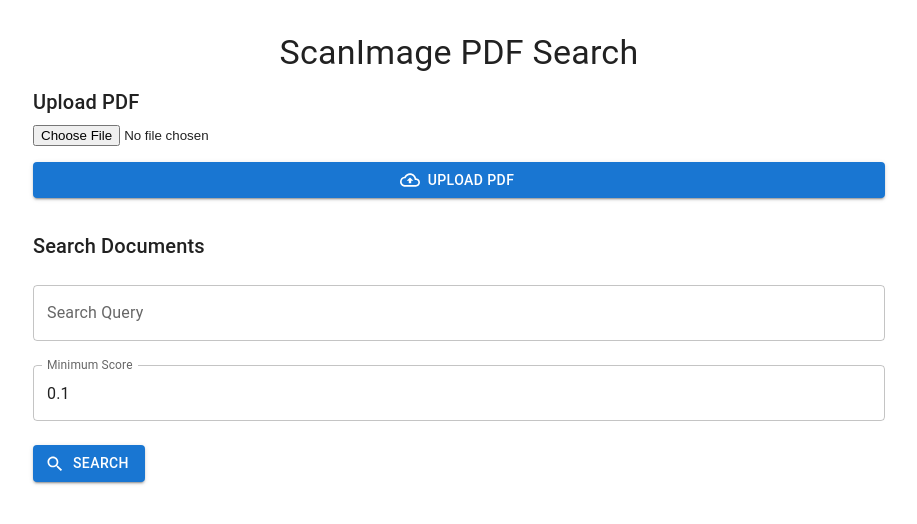
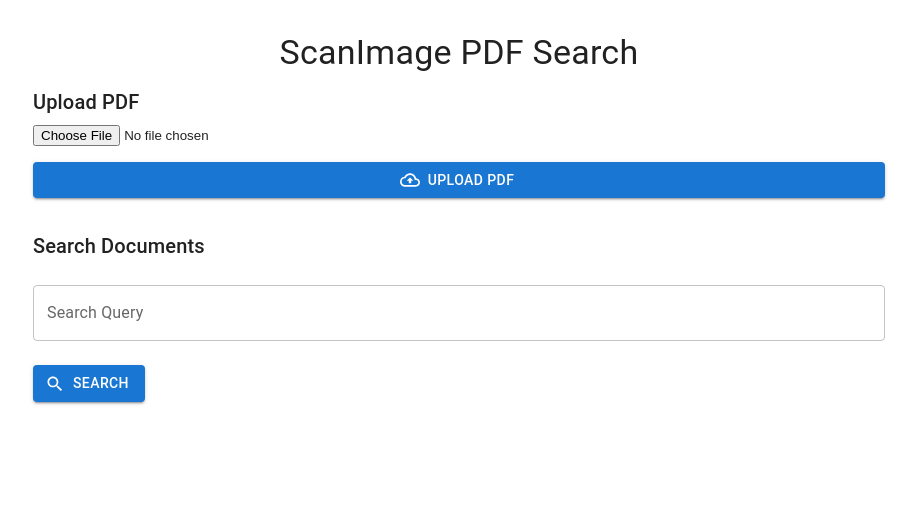
Before and after one commit to khampheeraphopIT/PytesseractFe, a React (Vite) app: page / in a window 1280 px wide. Shown: the top 524 px of the page, without its empty margins (181-1098 px from the left). Built offline with nearby package versions, Linux system fonts and the light colour scheme.

Commit message:
change props

```diff
--- a/src/App.tsx
+++ b/src/App.tsx
@@ -5,7 +5,7 @@ import UploadForm from "./components/UploadForm";
 import type { ISearchForm } from "./type/SearchForm";
 
 const App: React.FC = () => {
-  const [searchResults, setSearchResults] = useState<ISearchForm[]>([]);
+  const [SearchForms, setSearchForms] = useState<ISearchForm[]>([]);
   const [uploadMessage, setUploadMessage] = useState<string>("");
 
   return (
@@ -34,15 +34,15 @@ const App: React.FC = () => {
         <Typography variant="h6" gutterBottom>
           Search Documents
         </Typography>
-        <SearchForm setSearchResults={setSearchResults} />
+        <SearchForm setSearchForms={setSearchForms} />
       </Box>
 
-      {searchResults.length > 0 && (
+      {SearchForms.length > 0 && (
         <Box>
           <Typography variant="h6" gutterBottom>
             Search Results
           </Typography>
-          {searchResults.map((result) => (
+          {SearchForms.map((result) => (
             <Box
               key={result.id}
               sx={{
--- a/src/components/SearchForm.tsx
+++ b/src/components/SearchForm.tsx
@@ -1,49 +1,49 @@
-import { useState } from 'react'
-import { Controller, useForm } from 'react-hook-form'
-import { Button, CircularProgress, TextField, Typography } from '@mui/material'
-import { SearchOutlined } from '@mui/icons-material'
-import type { ISearchForm } from '../type/SearchForm'
-import type { SearchRequest } from '../type/SearchRequest'
+import { useState } from 'react';
+import { Controller, useForm } from 'react-hook-form';
+import { Button, CircularProgress, TextField, Typography } from '@mui/material';
+import { SearchOutlined } from '@mui/icons-material';
+import type { ISearchForm } from '../type/SearchForm';
+import type { SearchRequest } from '../type/SearchRequest';
 
 interface SearchFormProps {
-  setSearchResults: React.Dispatch<React.SetStateAction<ISearchForm[]>>
+  setSearchForms: React.Dispatch<React.SetStateAction<ISearchForm[]>>;
 }
 
-const SearchForm: React.FC<SearchFormProps> = ({ setSearchResults }) => {
+const SearchForm: React.FC<SearchFormProps> = ({ setSearchForms }) => {
   const { control, handleSubmit, formState: { errors } } = useForm<SearchRequest>({
     defaultValues: {
       query: '',
       min_score: 0.1,
     },
-  })
+  });
 
-  const [isLoading, setIsLoading] = useState<boolean>(false)
-  const [message, setMessage] = useState<string>('')
+  const [isLoading, setIsLoading] = useState<boolean>(false);
+  const [message, setMessage] = useState<string>('');
 
   const onSubmit = async (data: SearchRequest) => {
-    setIsLoading(true)
+    setIsLoading(true);
     try {
       const response = await fetch('http://localhost:8000/api/v1/search', {
         method: 'POST',
         headers: { 'Content-Type': 'application/json' },
         body: JSON.stringify(data),
-      })
-      const results = await response.json()
+      });
+      const results = await response.json();
       if (response.ok) {
-        setSearchResults(results)
-        setMessage(results.length === 0 ? 'No results found' : '')
+        setSearchForms(results);
+        setMessage(results.length === 0 ? 'No results found' : '');
       } else {
-        setMessage(`Error: ${results.detail || 'Failed to search'}`)
-        setSearchResults([])
+        setMessage(`Error: ${results.detail || 'Failed to search'}`);
+        setSearchForms([]);
       }
     } catch (error) {
-      setMessage('Error searching documents')
-      setSearchResults([])
-      console.error(error)
+      setMessage('Error searching documents');
+      setSearchForms([]);
+      console.error(error);
     } finally {
-      setIsLoading(false)
+      setIsLoading(false);
     }
-  }
+  };
 
   return (
     <form onSubmit={handleSubmit(onSubmit)}>
@@ -55,31 +55,11 @@ const SearchForm: React.FC<SearchFormProps> = ({ setSearchResults }) => {
           <TextField
             {...field}
             label="Search Query"
-            placeholder="Enter search"
+            placeholder="Enter multiple terms (e.g., เทคนิค การใช้งาน การทำงาน)"
             fullWidth
             error={!!errors.query}
             helperText={errors.query?.message}
             margin="normal"
-          />
-        )}
-      />
-      <Controller
-        name="min_score"
-        control={control}
-        rules={{
-          min: { value: 0, message: 'Minimum score must be at least 0' },
-        }}
-        render={({ field }) => (
-          <TextField
-            {...field}
-            type="number"
-            label="Minimum Score"
-            inputProps={{ step: '0.01', min: 0 }}
-            fullWidth
-            error={!!errors.min_score}
-            helperText={errors.min_score?.message}
-            margin="normal"
-            onChange={(e) => field.onChange(Number(e.target.value))}
           />
         )}
       />
@@ -103,7 +83,7 @@ const SearchForm: React.FC<SearchFormProps> = ({ setSearchResults }) => {
         </Typography>
       )}
     </form>
-  )
-}
+  );
+};
 
-export default SearchForm
+export default SearchForm;
```
